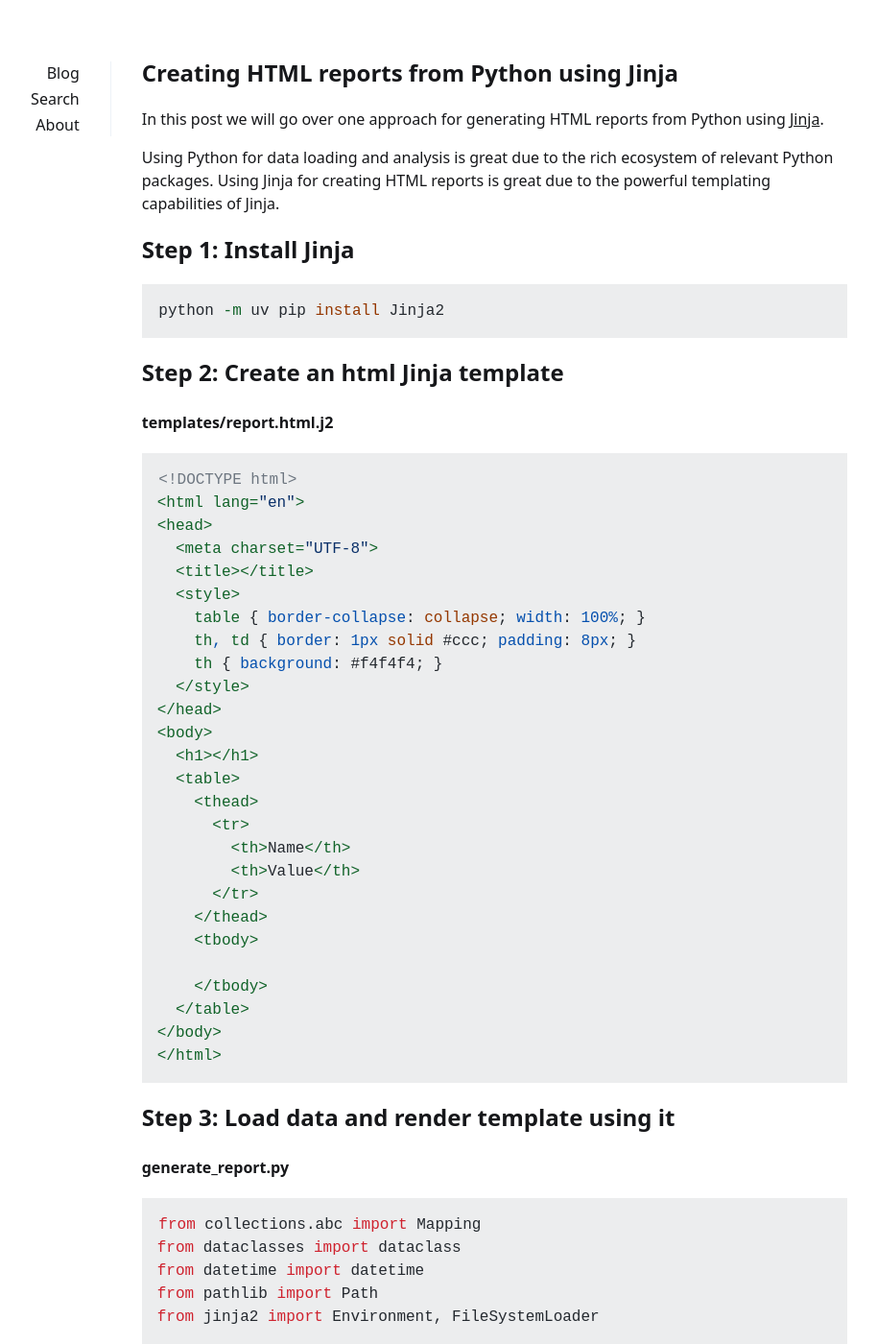
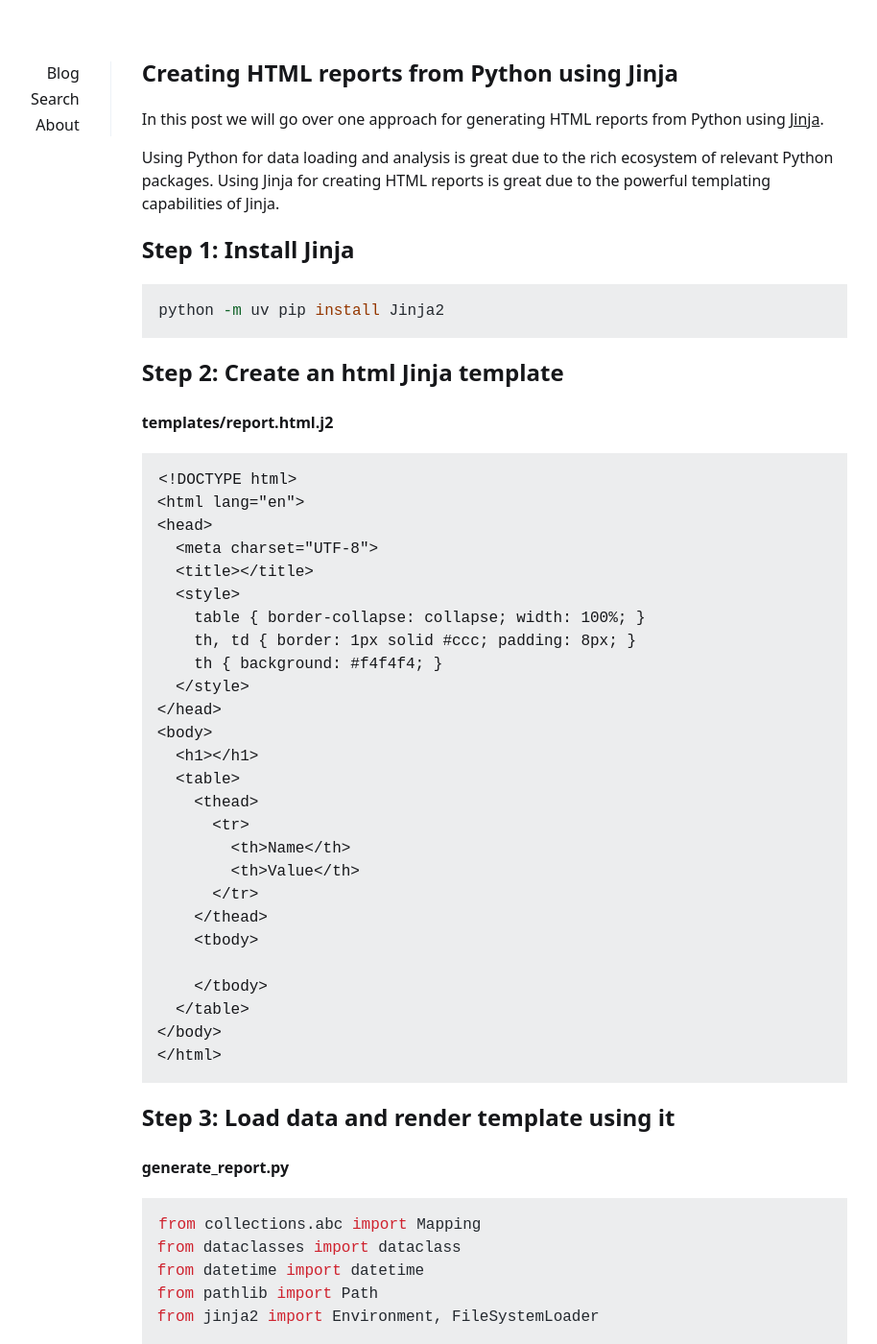
Before and after one commit to ovidiuparvu/ovidiuparvu.github.io, a Jekyll site: the page built from _posts/2025-06-20-creating-html-report-from-python-using-jinja.md, in a window 1280 px wide and 1400 px high. Shown: the whole window at 96% size, without its empty margins (205-1119 px from the left). Built offline with Jekyll 4.4.1, drawn with Linux system fonts in a browser that asks for light colours.

Commit message:
Update language for Jinja template code block

````diff
--- a/_posts/2025-06-20-creating-html-report-from-python-using-jinja.md
+++ b/_posts/2025-06-20-creating-html-report-from-python-using-jinja.md
@@ -19,7 +19,7 @@ python -m uv pip install Jinja2
 
 #### **templates/report.html.j2**
 
-```html
+```html+jinja
 <!DOCTYPE html>
 <html lang="en">
 <head>
````
